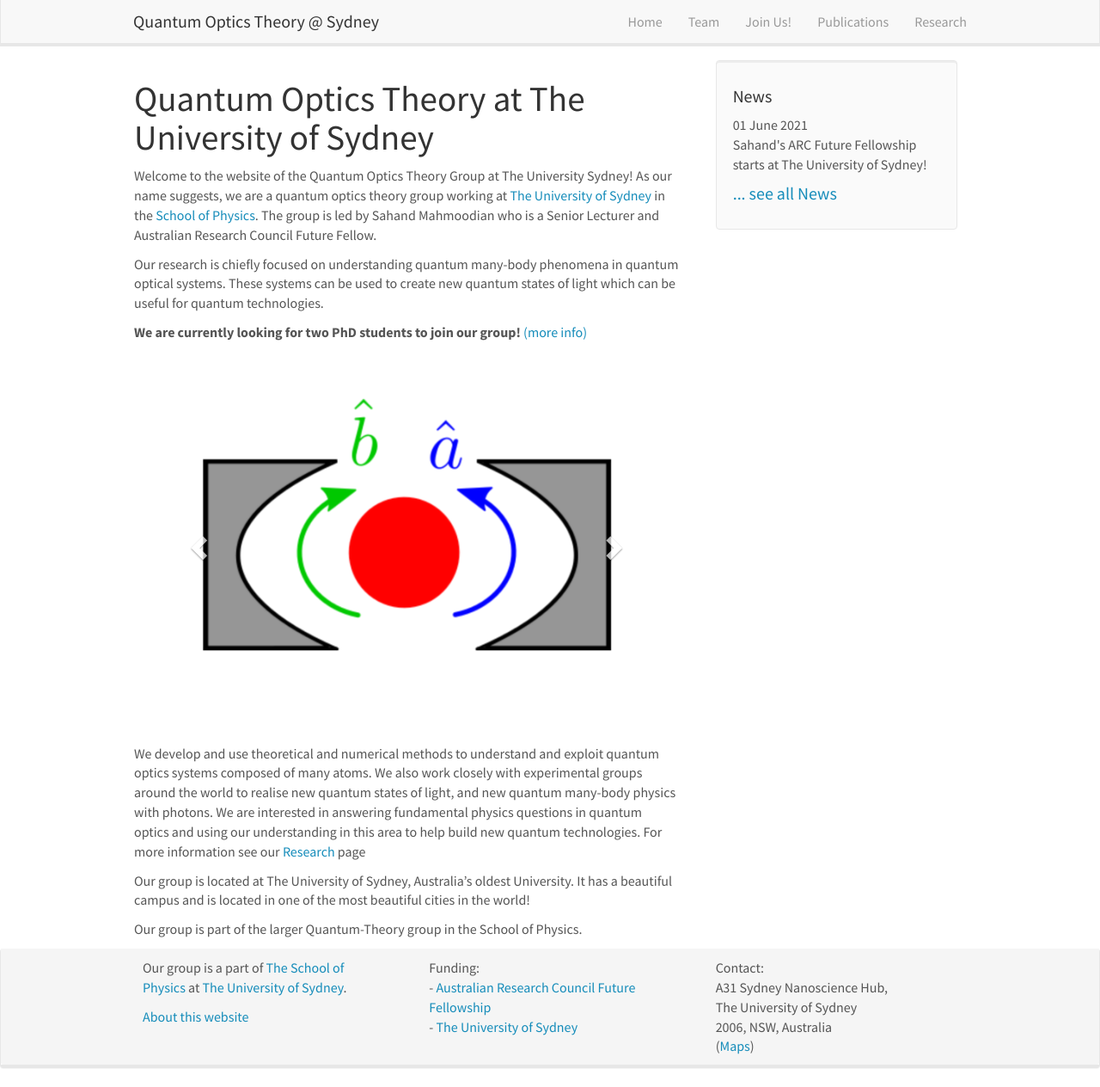
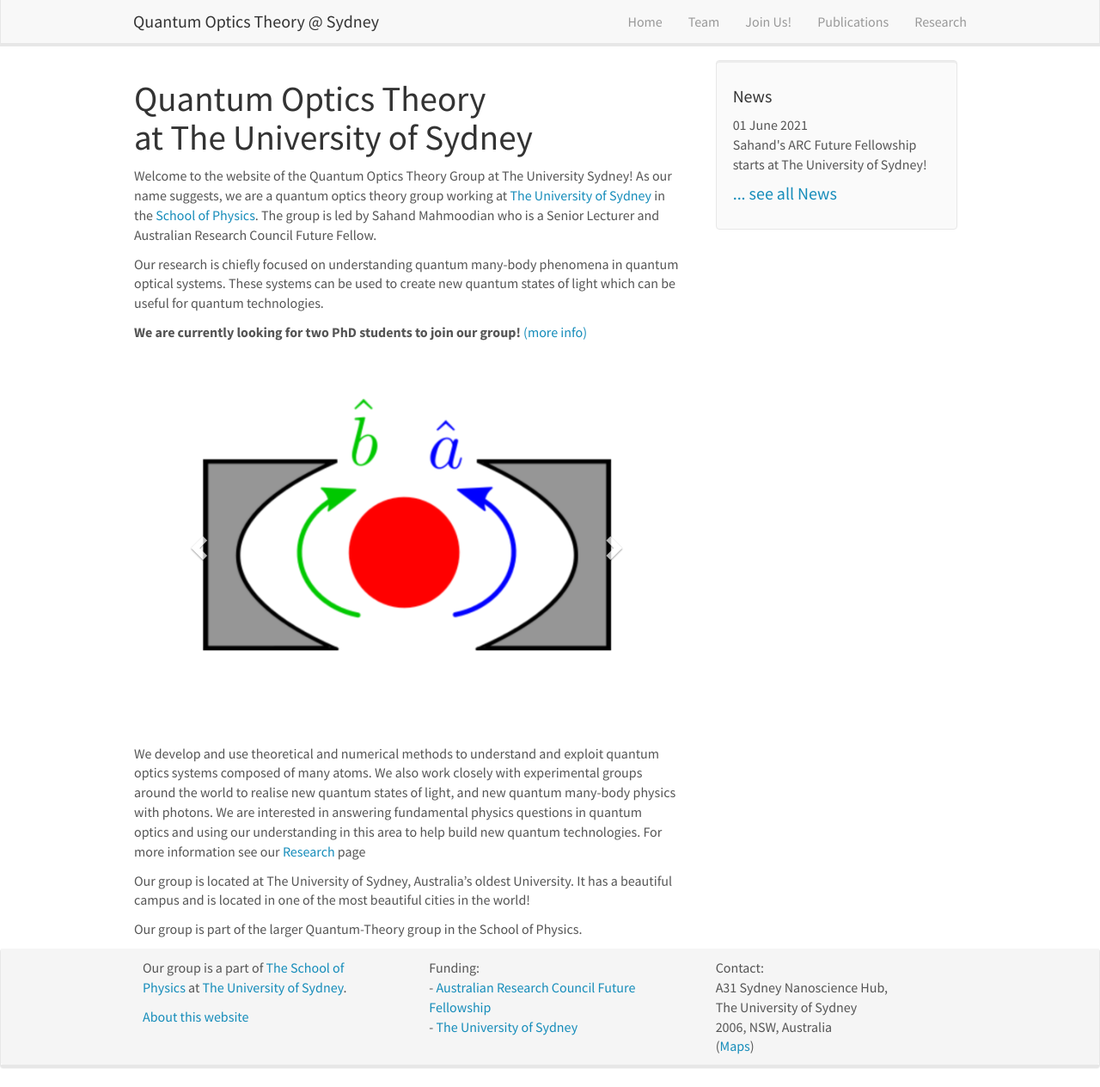
Before and after one commit to quantumOpticsTheorySydney/quantumOpticsTheorySydney.github.io, a Jekyll site: the page built from _pages/home.md, in a window 1280 px wide and 1264 px high. Shown: the whole window at 86% size. Built offline with Jekyll 4.4.1, drawn with Linux system fonts in a browser that asks for light colours; nearby versions of some CDN libraries.

Commit message:
Fixed title on main page

```diff
--- a/_layouts/homelay.html
+++ b/_layouts/homelay.html
@@ -3,8 +3,8 @@ layout: default
 ---
 
   <div id="homeid" class="col-sm-8">
-        <h1>Quantum Optics Theory at
-		The University of Sydney</h1>
+        <h1>Quantum Optics Theory <br />
+		at The University of Sydney</h1>
 
 	{{ content }}
   </div>
```
